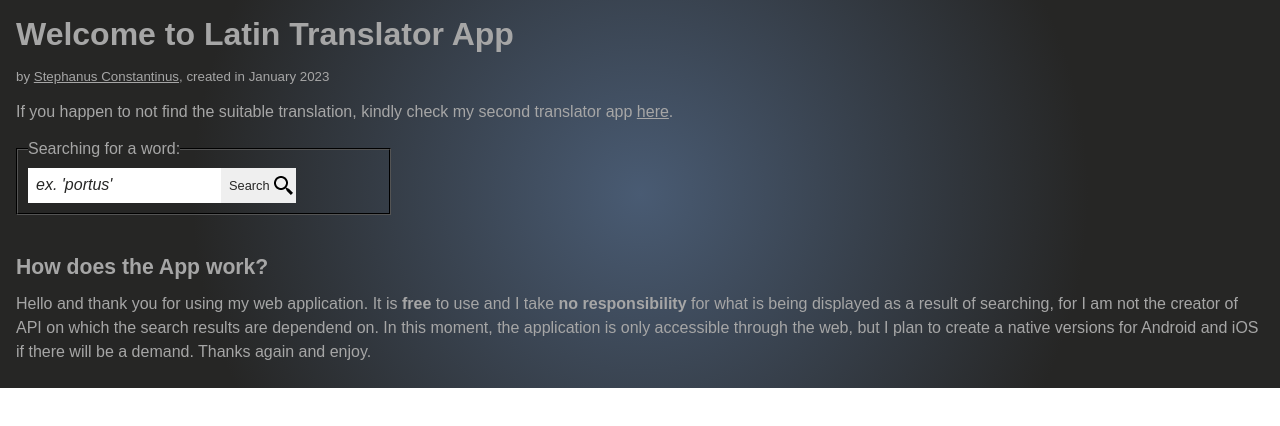
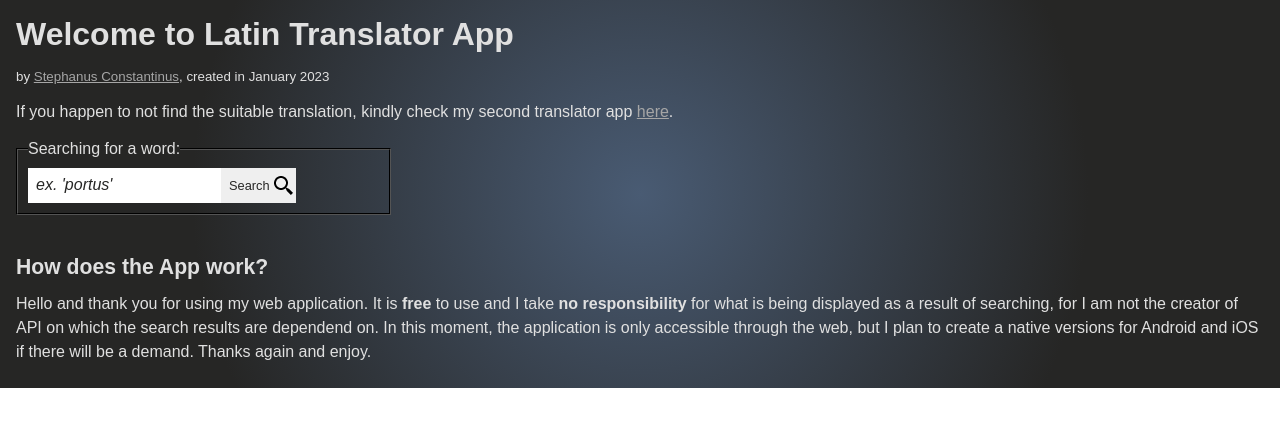
Before and after one commit to stevop/latin-translator-app, a React (Create React App) app: page / in a window 1280 px wide. Shown: the top 426 px of the page. Built offline with nearby package versions, Linux system fonts and the light colour scheme; a web font is replaced by a local one.

Commit message:
changed color of font

```diff
--- a/src/App.css
+++ b/src/App.css
@@ -12,7 +12,7 @@
 		rgba(73, 91, 115, 1) 0%,
 		rgba(38, 38, 37, 1) 67%
 	);
-	color: #a6a6a6;
+	color: #e0e0e0;
 
 	margin: 0 auto;
 	padding: 1rem;
```
